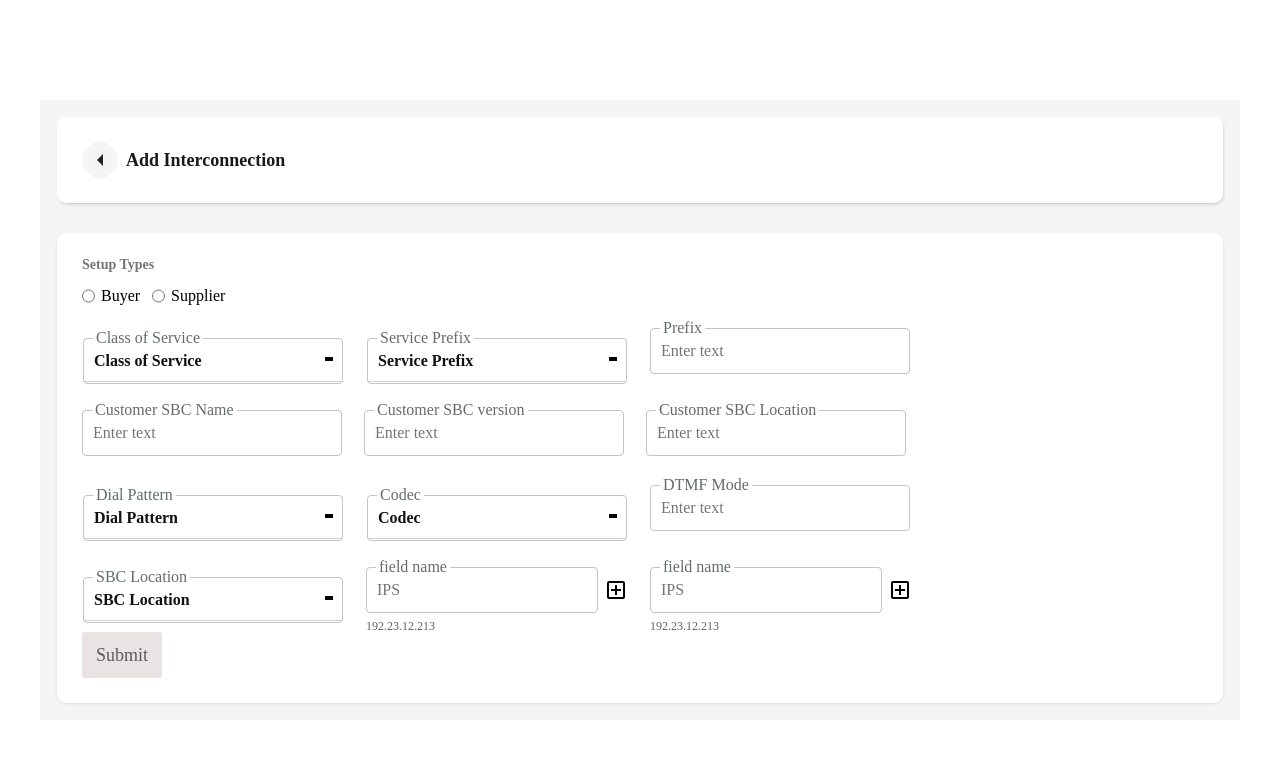
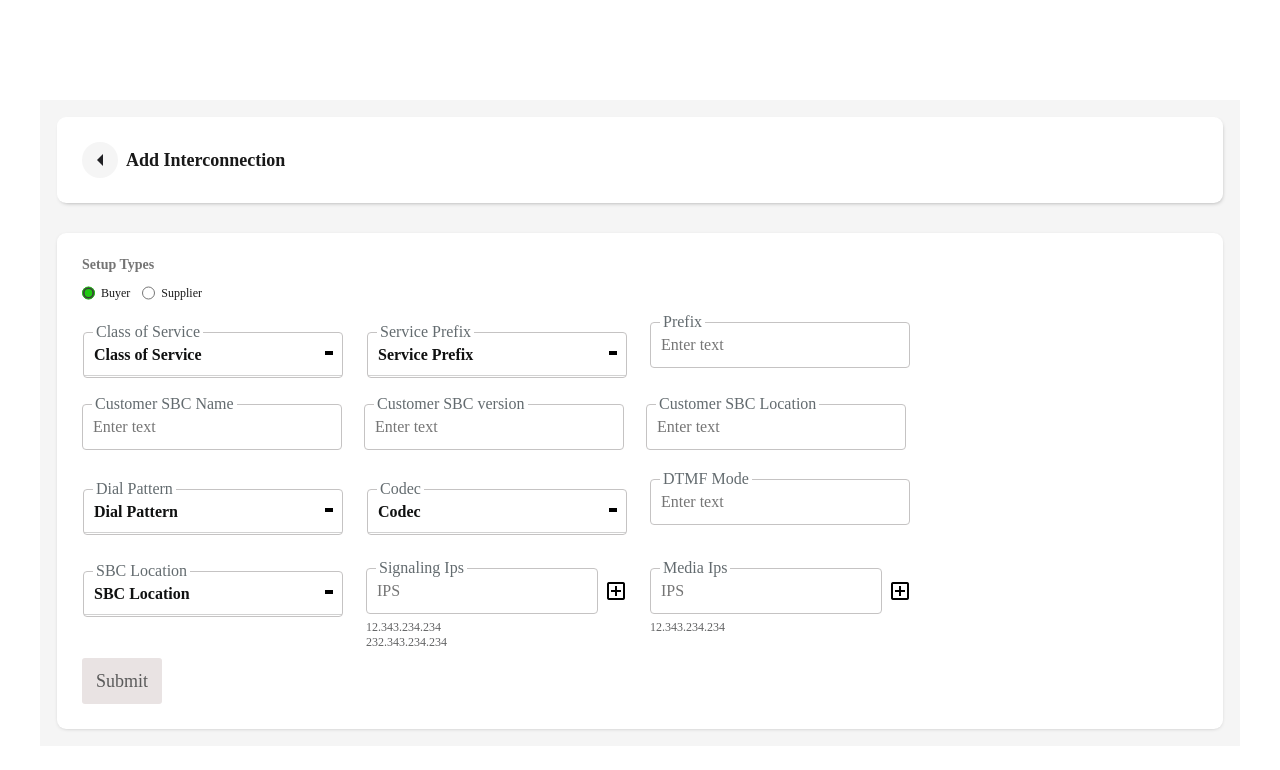
Before and after one commit to AbuBakkarSiddiqueAnir/vue-project, a Vue app: page / in a window 1280 px wide. Shown: the top 770 px of the page. Built offline with nearby package versions, Linux system fonts and the light colour scheme.

Commit message:
style -- update

```diff
--- a/src/Utilities/data.js
+++ b/src/Utilities/data.js
@@ -115,7 +115,7 @@ export const fields = [
   {
     name: 'Media Ips ',
     type: 'add-input',
-    options: ['12.343.234.234', '232.343.234.234']
+    options: ['12.343.234.234']
   }
 
 ]
--- a/src/components/addInputValue.vue
+++ b/src/components/addInputValue.vue
@@ -1,19 +1,19 @@
 <script setup>
 
-import { ref, reactive, watchEffect } from 'vue'
+import { ref, reactive, watchEffect, onMounted } from 'vue'
 const inputValue = ref('');
-const ips = ref(['192.23.12.213'])
+const ips = ref([])
 
-watchEffect(() => {
-    console.log(inputValue.value)
-}
-)
+const props = defineProps(['field'])
 
 const addIp = () => {
+    if(inputValue.value.length < 1) return
     ips.value.push(inputValue.value)
     inputValue.value = ''
 }
-
+onMounted(()=>{
+    ips.value = props.field.options
+})
 </script>
 
 <template>
@@ -27,11 +27,11 @@ const addIp = () => {
         </div>
 
         <span class="input--field_text">
-            field name
+          {{ props.field.name }}
         </span>
 
         <ul>
-            <li v-for="(ip, idx) in ips" :key="idx">
+            <li v-for="(ip, idx) in props.field.options" :key="idx">
                 {{ ip }}
             </li>
         </ul>
@@ -42,6 +42,7 @@ const addIp = () => {
 
 <style lang="scss" scoped>
 .input--field_wrapper {
+    margin-top: 7px;
     position: relative;
 
     .input--field_text {
--- a/src/components/addInterconnection.vue
+++ b/src/components/addInterconnection.vue
@@ -2,6 +2,9 @@
 
 import FormSelector from './formSelector.vue';
 import {fields} from '../Utilities/data'
+import { ref } from '@vue/reactivity';
+
+const user = ref('buyer')
 
 
 
@@ -19,11 +22,11 @@ import {fields} from '../Utilities/data'
             <p class="article--header__text">Setup Types</p>
             <div class="setup--type_toggler">
                 <div>
-                    <input type="radio">
-                    <span>Buyer</span>
+                    <input type="radio"  v-model="user" value="buyer">
+                    <span >Buyer</span>
                 </div>
                 <div>
-                    <input type="radio">
+                    <input type="radio"  v-model="user" value="supplier">
                     <span>Supplier</span>
                 </div>
             </div>
@@ -101,6 +104,15 @@ import {fields} from '../Utilities/data'
                 display:flex;
             justify-content: flex-start;
             gap:6px;
+            span{
+                font-size: 12px;
+                line-height: 18px;
+                color:#191919;
+            }
+            input{
+                accent-color: rgb(31, 202, 16);
+
+            }
             }
         }
        .service--form_area {
@@ -115,6 +127,7 @@ import {fields} from '../Utilities/data'
                     font-size: 18px;
                     line-height: 30px;
                     color:#5a5a5a;
+                    margin-top:10px;
                     &:hover {
                         background: #ddd5d5;
                     }
```
